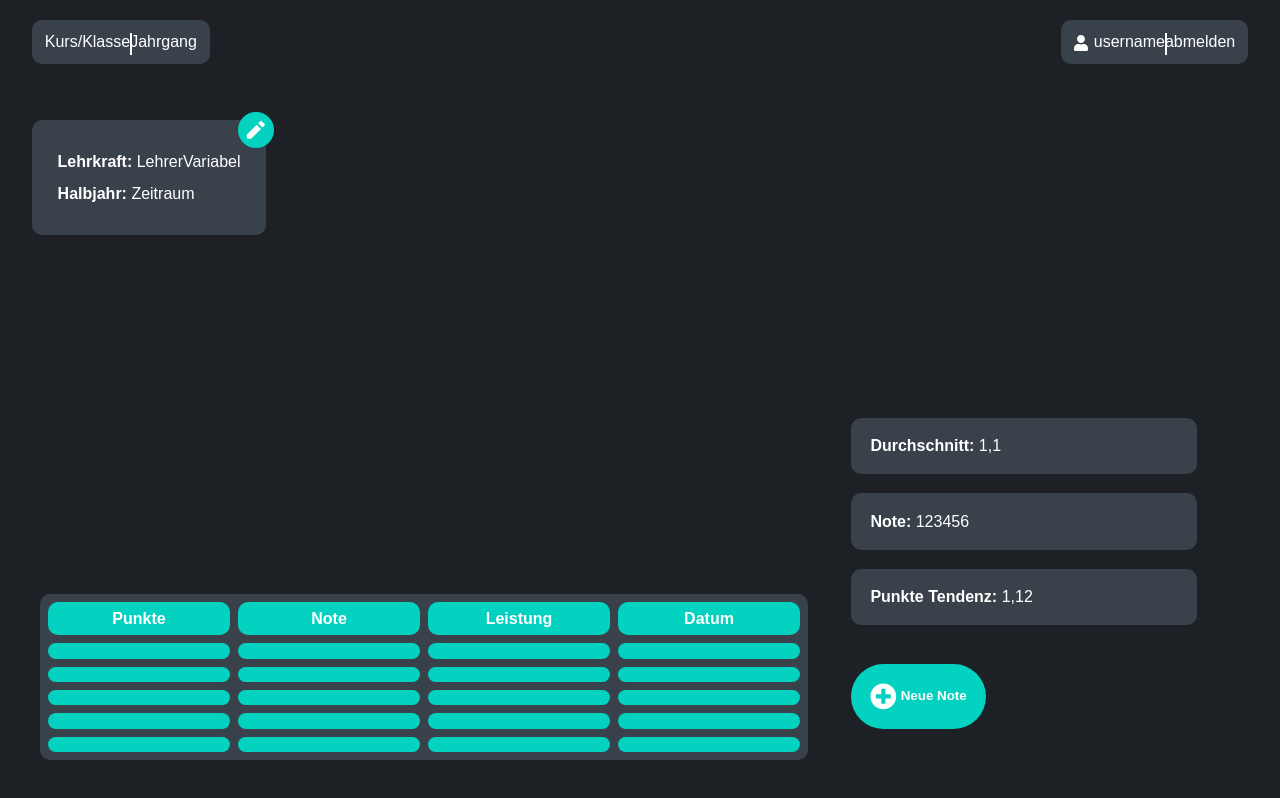
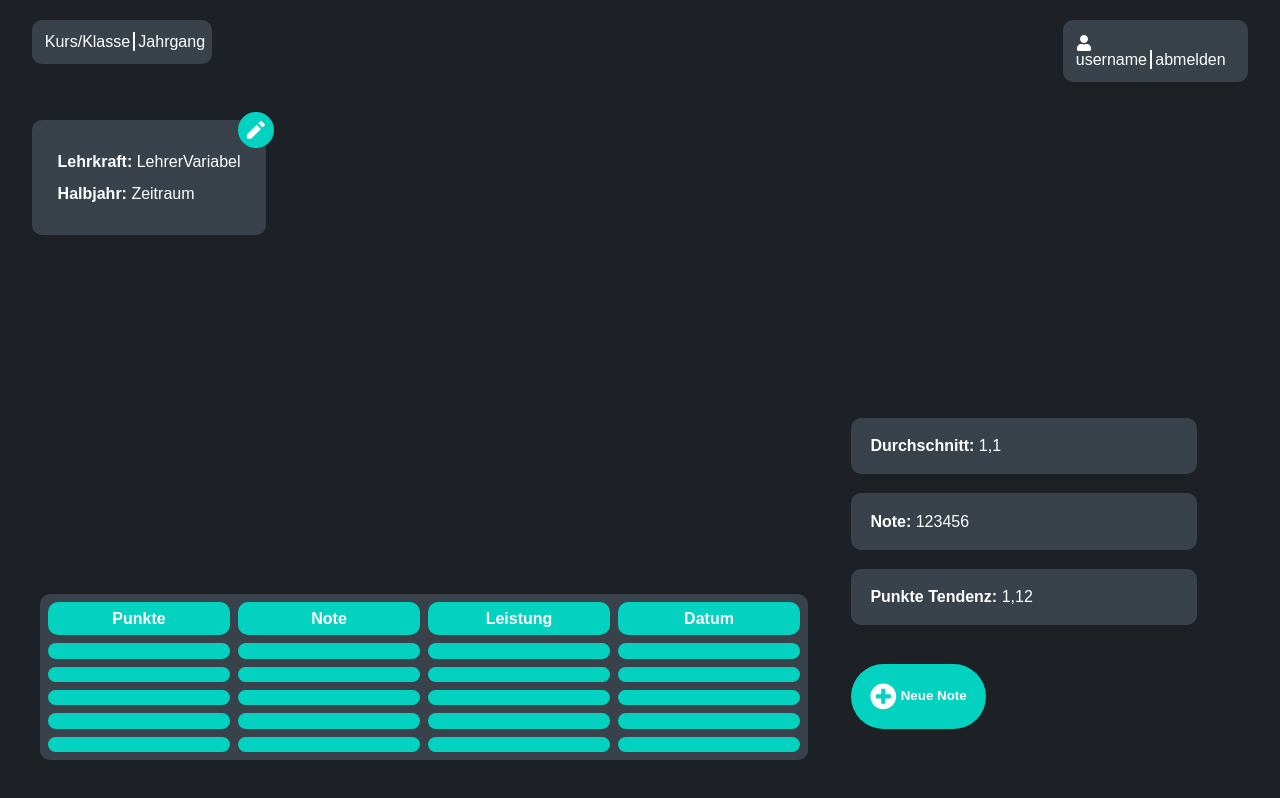
Before and after one commit to johan-t/Notentracker, a React (Create React App) app in the folder noten-react/: page / in a window 1280 px wide. Built offline with nearby package versions, Linux system fonts and the light colour scheme.

Commit message:
Teiler improvements

```diff
--- a/noten-react/src/index.css
+++ b/noten-react/src/index.css
@@ -87,10 +87,9 @@ body {
 }
 
 .Teiler {
-  height: 50%;
-  background-color: white;
-  position: absolute;
+  border: 1px solid white;
   width: 1%;
+  margin: 2%;
 }
 
 .Lehrer-Semester {
--- a/noten-react/src/pages/home.js
+++ b/noten-react/src/pages/home.js
@@ -25,7 +25,7 @@ function HomePage() {
               <RiPencilFill className="PencilIcon" size="1.5em"/>
           </div>
            <div className="user-block">
-                <FaUser className="UserIcon"/><span> username</span><span className="Teiler"/><span>abmelden</span>
+                <FaUser className="UserIcon"/><span>username</span><span className="Teiler"/><span>abmelden</span>
            </div>
        </header>
        <body>
```
